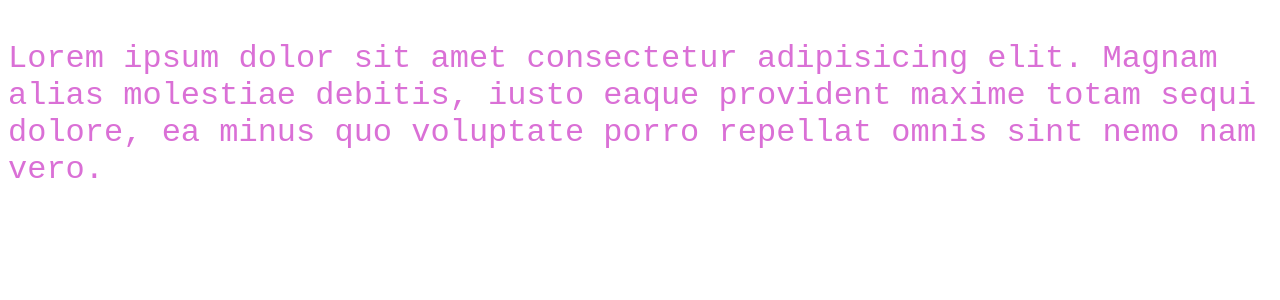
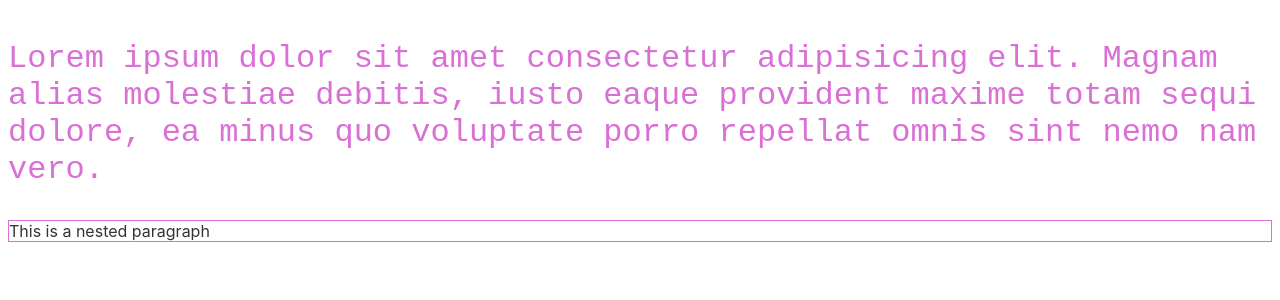
Before and after one commit to mvargasmoran/svelte101-all-bosses, a Svelte app: page / in a window 1280 px wide. Shown: the top 300 px of the page. Built offline with nearby package versions, Linux system fonts and the light colour scheme.

Commit message:
Add Nested components tutorial
https://svelte.dev/tutorial/nested-components

```diff
--- a/src/App.svelte
+++ b/src/App.svelte
@@ -1,3 +1,8 @@
+<script>
+
+import Nested from "./Nested.svelte";
+
+</script>
 <p>Lorem ipsum dolor sit amet consectetur adipisicing elit. Magnam alias molestiae debitis, iusto eaque provident maxime totam sequi dolore, ea minus quo voluptate porro repellat omnis sint nemo nam vero.</p>
 
 <style>
@@ -7,3 +12,5 @@
     font-size: 2em;
   }
 </style>
+
+<Nested/>
--- /dev/null
+++ b/src/Nested.svelte
@@ -0,0 +1,8 @@
+<p>
+  This is a nested paragraph
+</p>
+<style>
+  p {
+    border: 1px solid orchid;
+  }
+</style>
```
